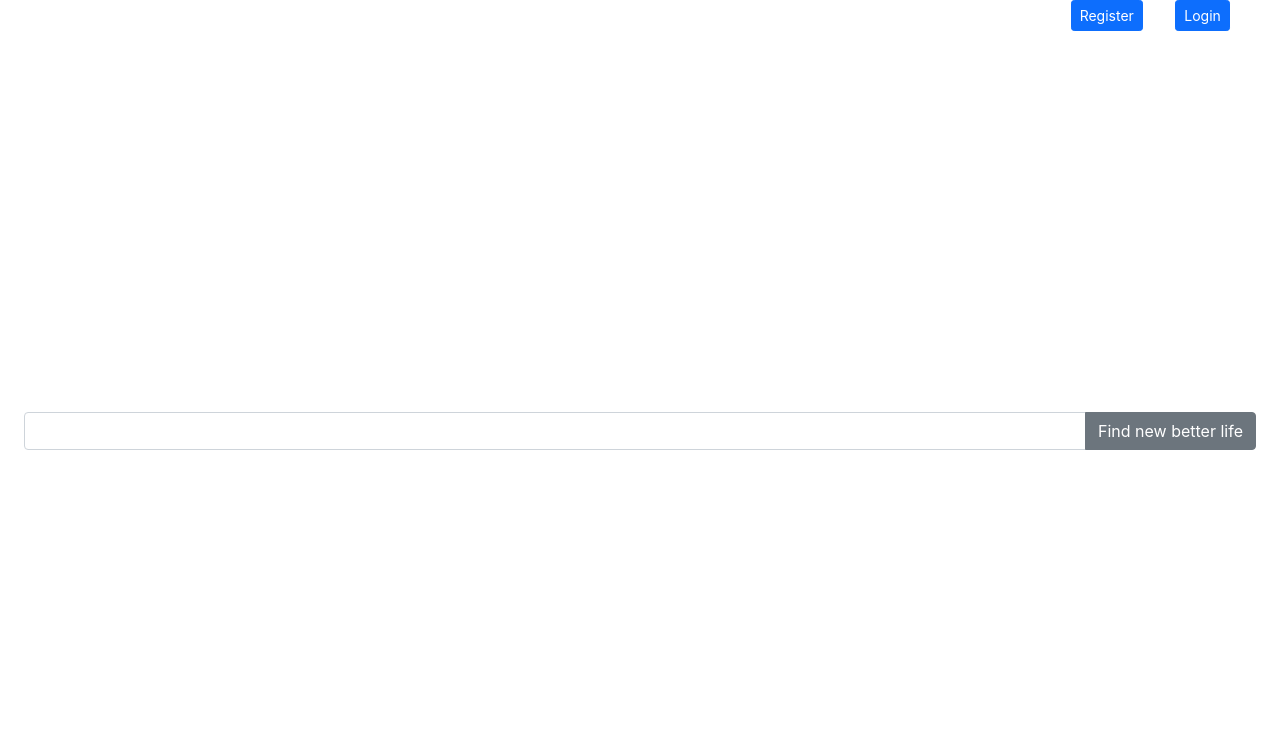
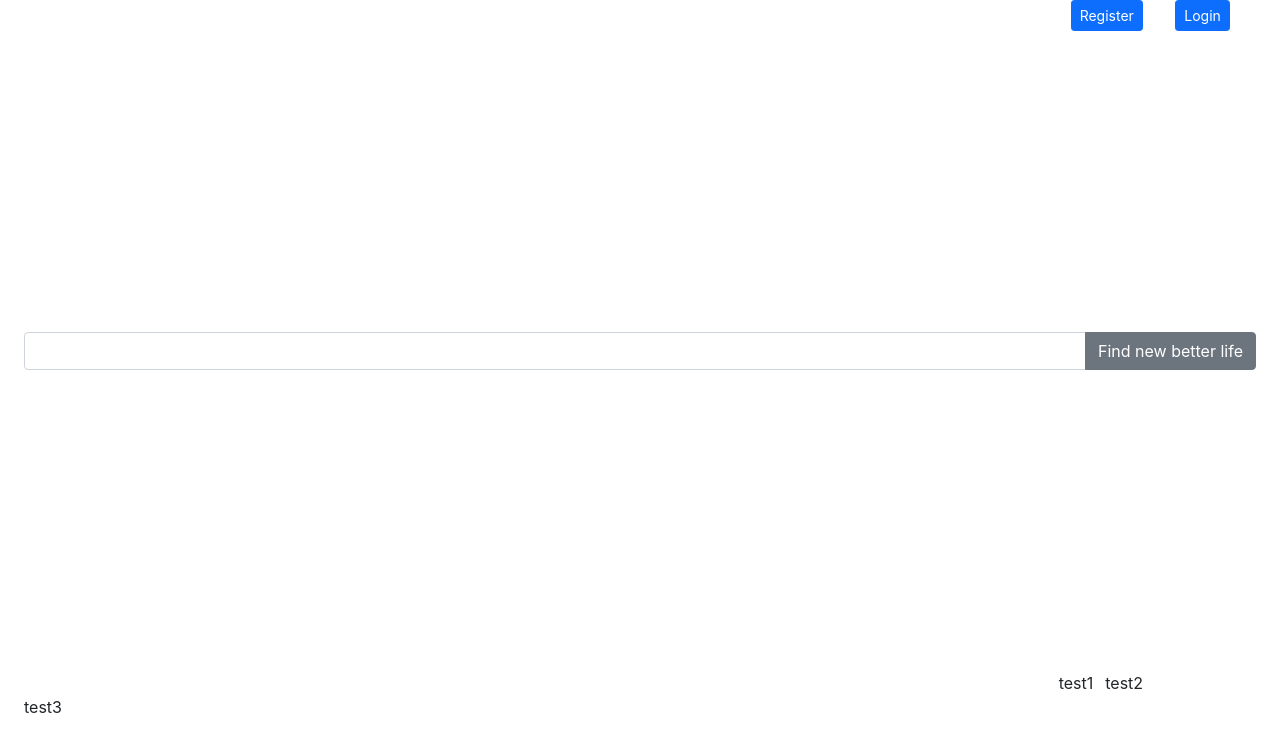
Before and after one commit to Mik-Grzeg/LinderIN, a React (Create React App) app in the folder frontend-linderin/: page /landing in a window 1280 px wide. Shown: the top 752 px of the page. Built offline with nearby package versions, Linux system fonts and the light colour scheme.

Commit message:
footer add to login page

```diff
--- /dev/null
+++ b/frontend-linderin/src/components/Footer.js
@@ -0,0 +1,19 @@
+import React from "react";
+import { Container, Col, Row, Button } from "reactstrap";
+
+function Footer() {
+  return (
+    <footer>
+      <Container fluid>
+        <Row>
+          <Col xl="10"></Col>
+          test1
+          <Col xl="1">test2</Col>
+          <Col xl="1">test3</Col>
+        </Row>
+      </Container>
+    </footer>
+  );
+}
+
+export default Footer;
--- a/frontend-linderin/src/components/SearchBar.js
+++ b/frontend-linderin/src/components/SearchBar.js
@@ -10,7 +10,7 @@ class SearchBar extends React.Component {
             display: "flex",
             alignItems: "center",
             justifyContent: "center",
-            height: "100vh",
+            height: "80vh",
           }}
         >
           <Col>
--- a/frontend-linderin/src/pages/landingPage.js
+++ b/frontend-linderin/src/pages/landingPage.js
@@ -2,6 +2,7 @@ import React from "react";
 import { Container } from "reactstrap";
 import LoginBar from "../components/LoginBar";
 import SearchBar from "../components/SearchBar";
+import Footer from '../components/Footer';
 
 class LandingPage extends React.Component {
   render() {
@@ -9,6 +10,7 @@ class LandingPage extends React.Component {
       <Container fluid>
         <LoginBar />
 				<SearchBar />
+				<Footer />
       </Container>
     );
   }
```
Also changed, not shown: frontend-linderin/src/components/Footer.css (added).
